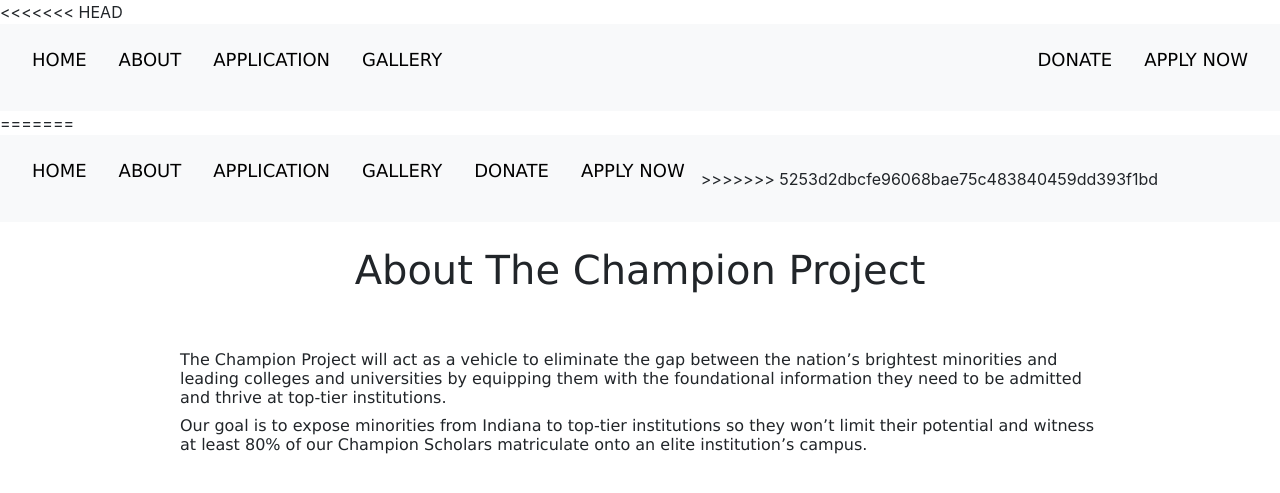
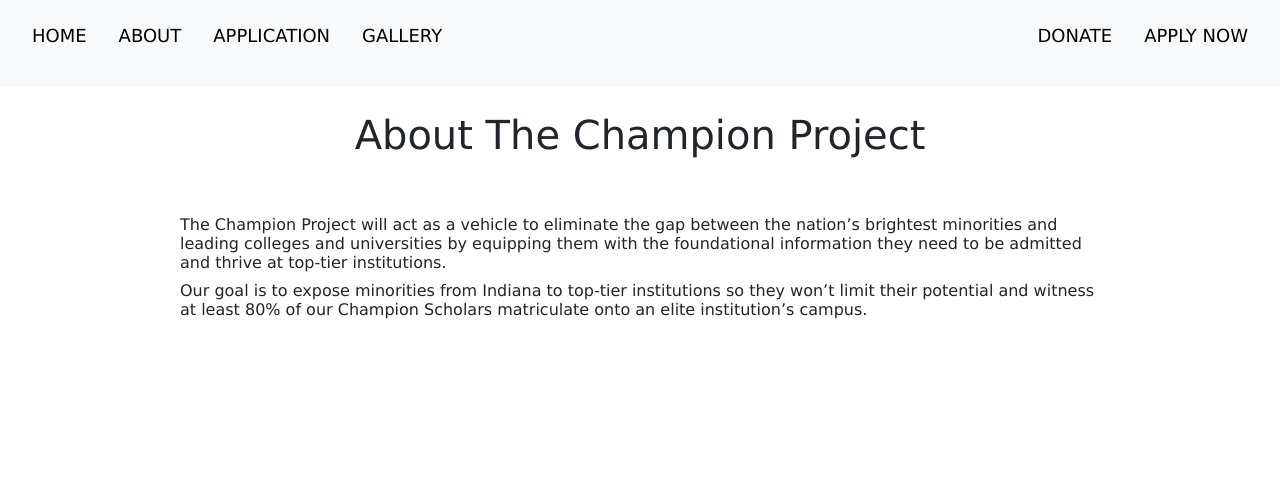
Before and after one commit to jaisharma66/championproject-1, a Flask app: page /about in a window 1280 px wide. Shown: the top 493 px of the page. Run offline with Flask 2, Linux system fonts and the light colour scheme; some libraries are stand-ins or nearby versions.

Commit message:
fixed header

```diff
--- a/templates/layout.html
+++ b/templates/layout.html
@@ -38,7 +38,7 @@
       <!-- Links to the various html pages -->
       <!-- Create a navbar as you please -->
 
-<<<<<<< HEAD
+
     <div class="navbar navbar-light bg-light">
       <div>
         <ul>
@@ -55,17 +55,7 @@
         </ul>
       </div>
     </div>
-=======
-    <div class="navbar navbar-expand-lg navbar-light bg-light">
-      <ul>
-        <li><a href="{{ url_for('index') }}">HOME</a></li>
-        <li><a href="{{ url_for('about') }}">ABOUT</a></li>
-        <li><a href="{{ url_for('application') }}">APPLICATION</a></li>
-        <li><a href="{{ url_for('gallery') }}">GALLERY</a></li>
-        <li><a href="https://www.paypal.me/championproject">DONATE</a></li>
-        <li><a href="https://docs.google.com/forms/d/e/1FAIpQLSfKrn761fiLoBnTzuqeERokLs5GWg5FtgEuKpCdW9Cwjg6s9g/viewform?c=0&w=1">APPLY NOW</a></li>
-      </ul>
->>>>>>> 5253d2dbcfe96068bae75c483840459dd393f1bd
+
 
 
       <!-- <a href="{{ url_for('index') }}">Home   </a><br><br>
```
